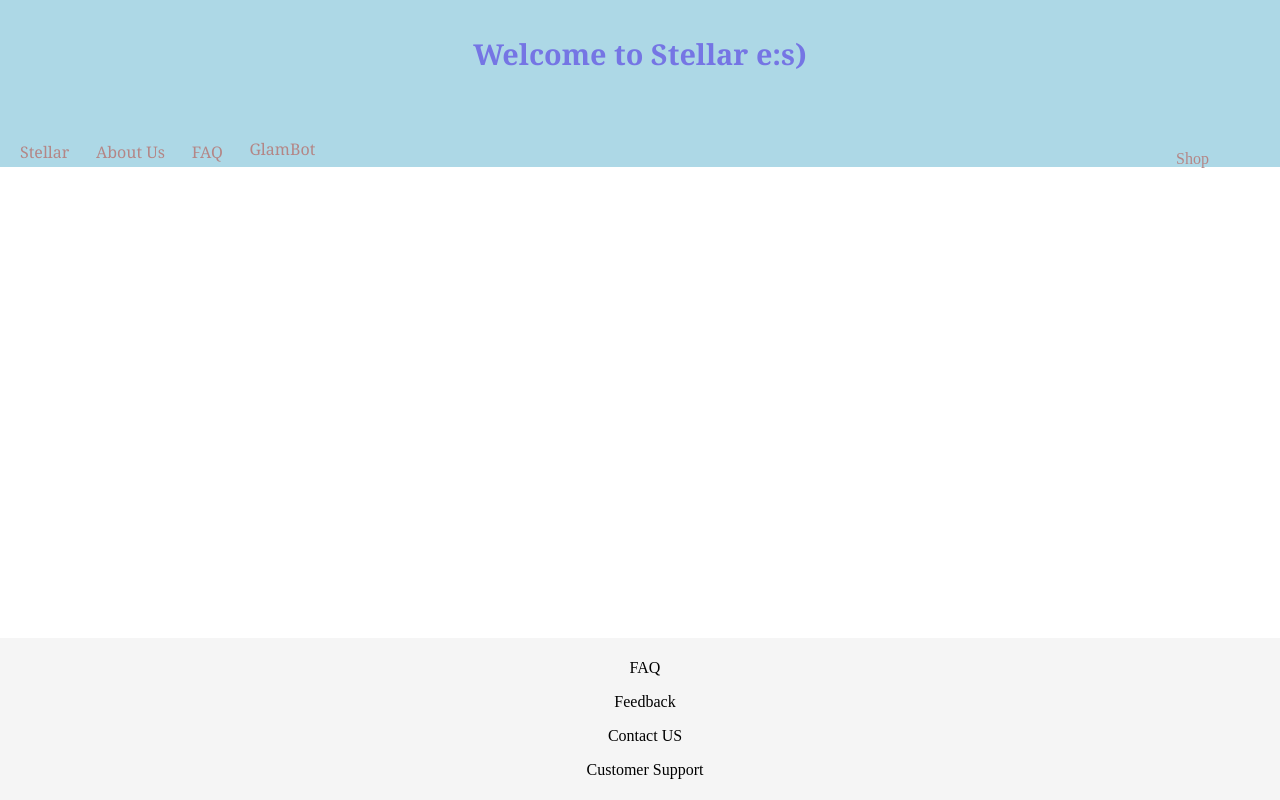
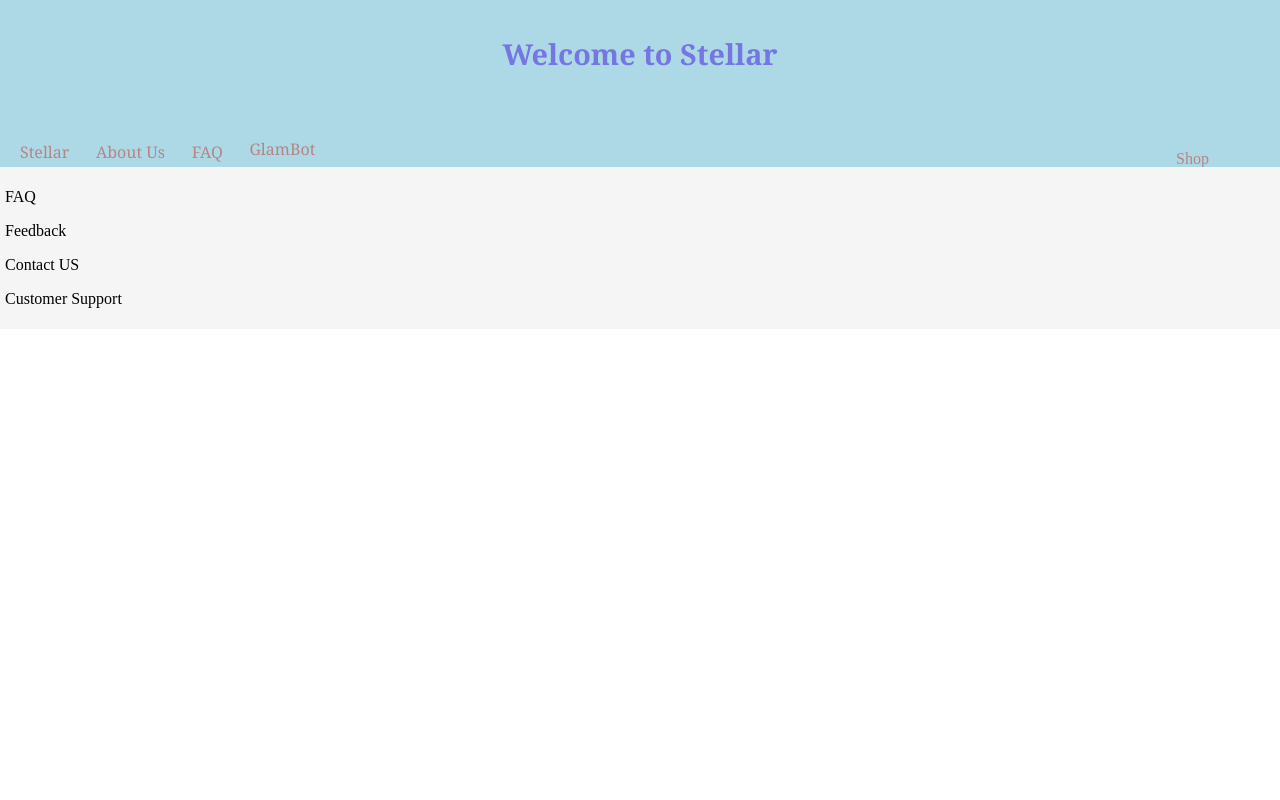
Before and after one commit to faithsarnor/Stellar-, a PHP site: page / in a window 1280 px wide. Run offline with PHP 8.4, Linux system fonts and the light colour scheme.

Commit message:
align left

```diff
--- a/index.html
+++ b/index.html
@@ -8,7 +8,7 @@
 
   <body>
     <div class="header">
-      <h2>Welcome to Stellar e:s)</h2>
+      <h2>Welcome to Stellar</h2>
     </div>
     <div class="header">
       <ul class="head">
--- a/main.css
+++ b/main.css
@@ -98,12 +98,13 @@ html,body{
 }
 
 #footer{
+
     padding:5px;
     width:100%;
-    position:fixed;
+    position:relative;
     bottom:0;
     background-color: whitesmoke;
-    text-align: center;
+    text-align: left;
 
 
 }
```
Also changed, not shown: 1 other file.
